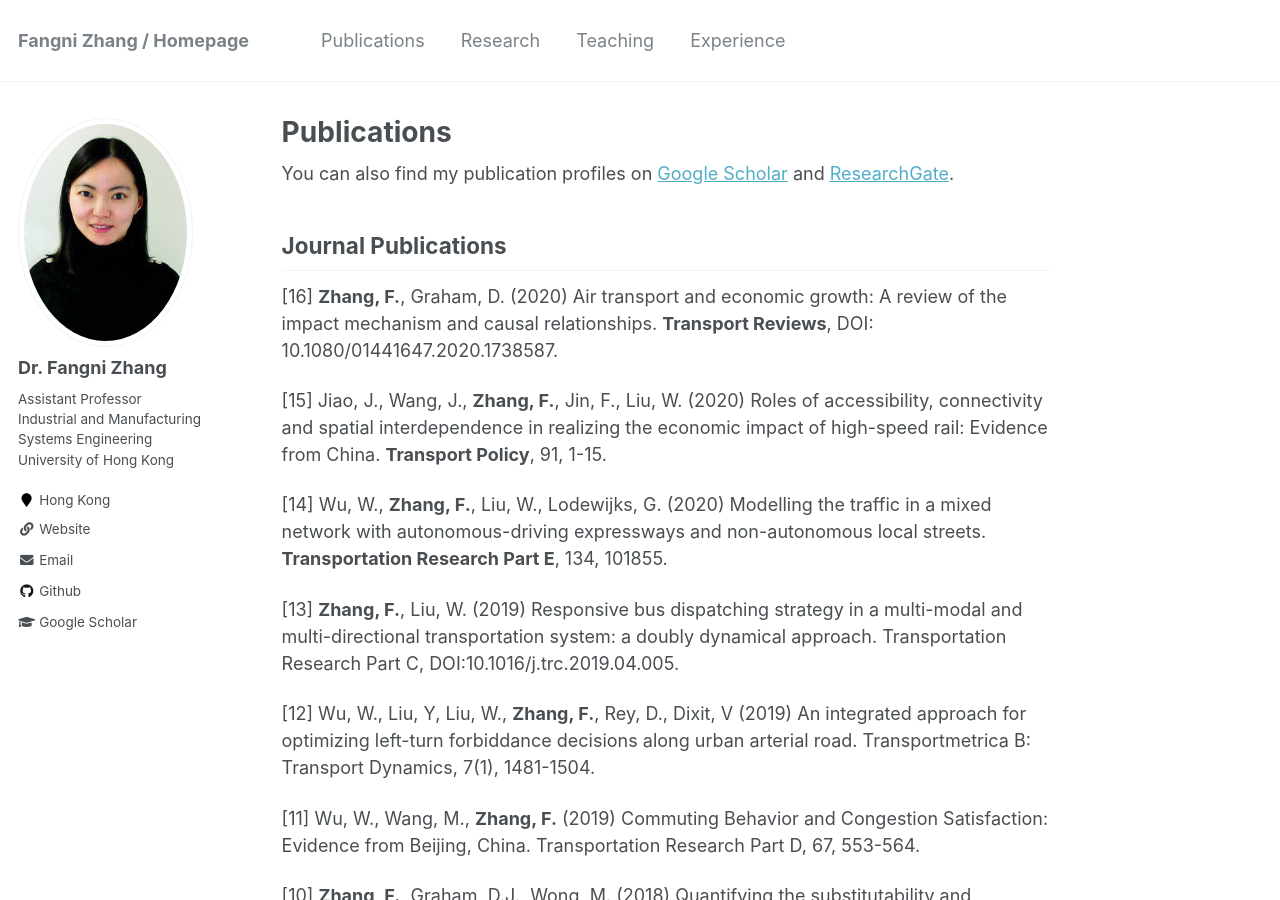
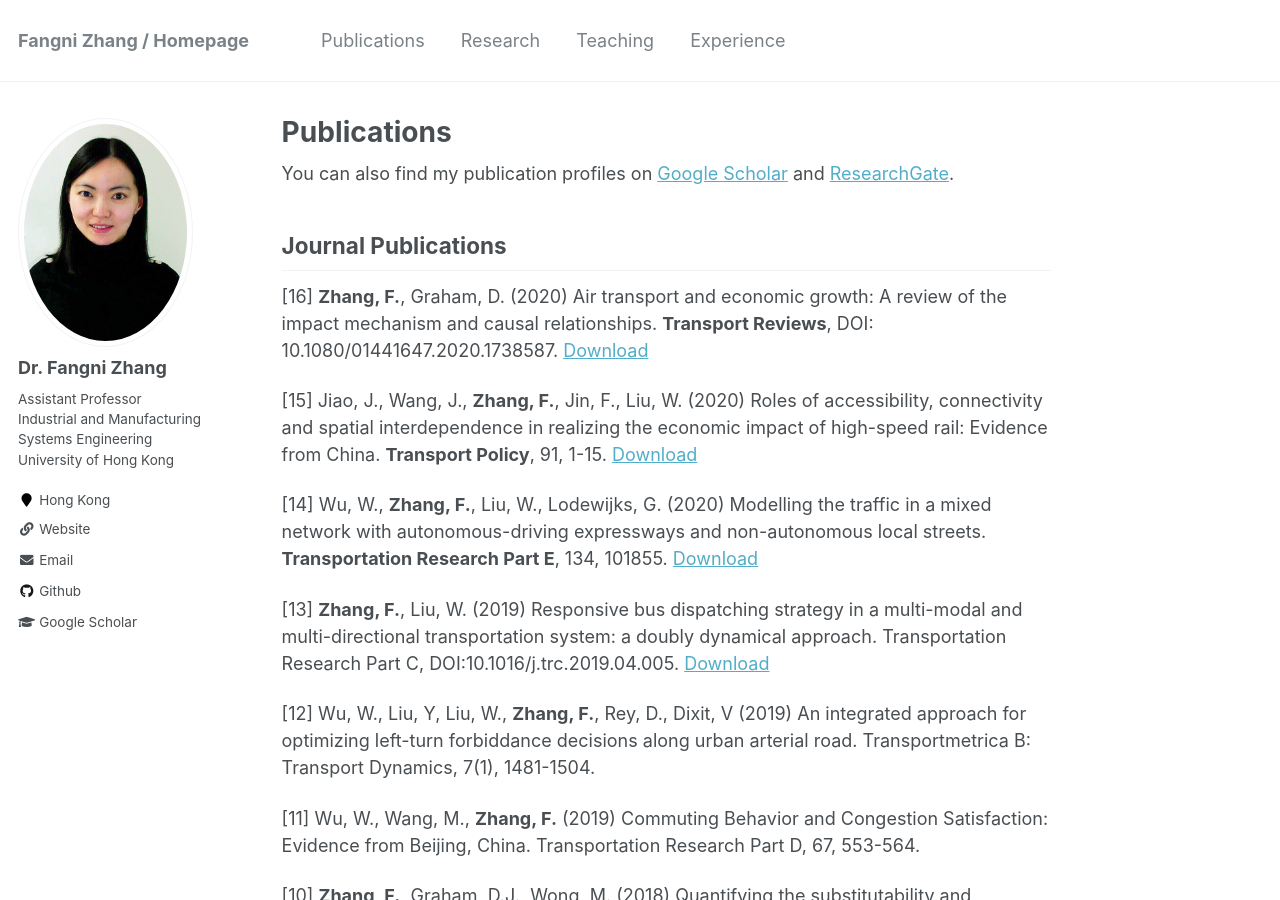
Before and after one commit to fangnizhang/fangnizhang.github.io, a Jekyll site: the page built from _pages/publications.md, in a window 1280 px wide and 900 px high. Built offline with Jekyll 4.4.1, drawn with Linux system fonts in a browser that asks for light colours.

Commit message:
Update publications.md

```diff
--- a/_pages/publications.md
+++ b/_pages/publications.md
@@ -18,13 +18,13 @@
 
 Journal Publications
 ----------
-[16] **Zhang, F.**, Graham, D. (2020) Air transport and economic growth: A review of the impact mechanism and causal relationships. **Transport Reviews**, DOI: 10.1080/01441647.2020.1738587.
+[16] **Zhang, F.**, Graham, D. (2020) Air transport and economic growth: A review of the impact mechanism and causal relationships. **Transport Reviews**, DOI: 10.1080/01441647.2020.1738587. [Download](https://doi.org/10.1080/01441647.2020.1738587)
 
-[15] Jiao, J., Wang, J., **Zhang, F.**, Jin, F., Liu, W. (2020) Roles of accessibility, connectivity and spatial interdependence in realizing the economic impact of high-speed rail: Evidence from China. **Transport Policy**, 91, 1-15.
+[15] Jiao, J., Wang, J., **Zhang, F.**, Jin, F., Liu, W. (2020) Roles of accessibility, connectivity and spatial interdependence in realizing the economic impact of high-speed rail: Evidence from China. **Transport Policy**, 91, 1-15. [Download](https://doi.org/10.1016/j.tranpol.2020.03.001)
 
-[14] Wu, W., **Zhang, F.**, Liu, W., Lodewijks, G. (2020) Modelling the traffic in a mixed network with autonomous-driving expressways and non-autonomous local streets. **Transportation Research Part E**, 134, 101855.
+[14] Wu, W., **Zhang, F.**, Liu, W., Lodewijks, G. (2020) Modelling the traffic in a mixed network with autonomous-driving expressways and non-autonomous local streets. **Transportation Research Part E**, 134, 101855. [Download](https://doi.org/10.1016/j.tre.2020.101855)
 
-[13] **Zhang, F.**, Liu, W. (2019) Responsive bus dispatching strategy in a multi-modal and multi-directional transportation system: a doubly dynamical approach. Transportation Research Part C, DOI:10.1016/j.trc.2019.04.005.
+[13] **Zhang, F.**, Liu, W. (2019) Responsive bus dispatching strategy in a multi-modal and multi-directional transportation system: a doubly dynamical approach. Transportation Research Part C, DOI:10.1016/j.trc.2019.04.005. [Download](https://doi.org/10.1016/j.trc.2019.04.005)
 
 [12] Wu, W., Liu, Y, Liu, W., **Zhang, F.**, Rey, D., Dixit, V (2019) An integrated approach for optimizing left-turn forbiddance decisions along urban arterial road. Transportmetrica B: Transport Dynamics, 7(1), 1481-1504.
 
```
